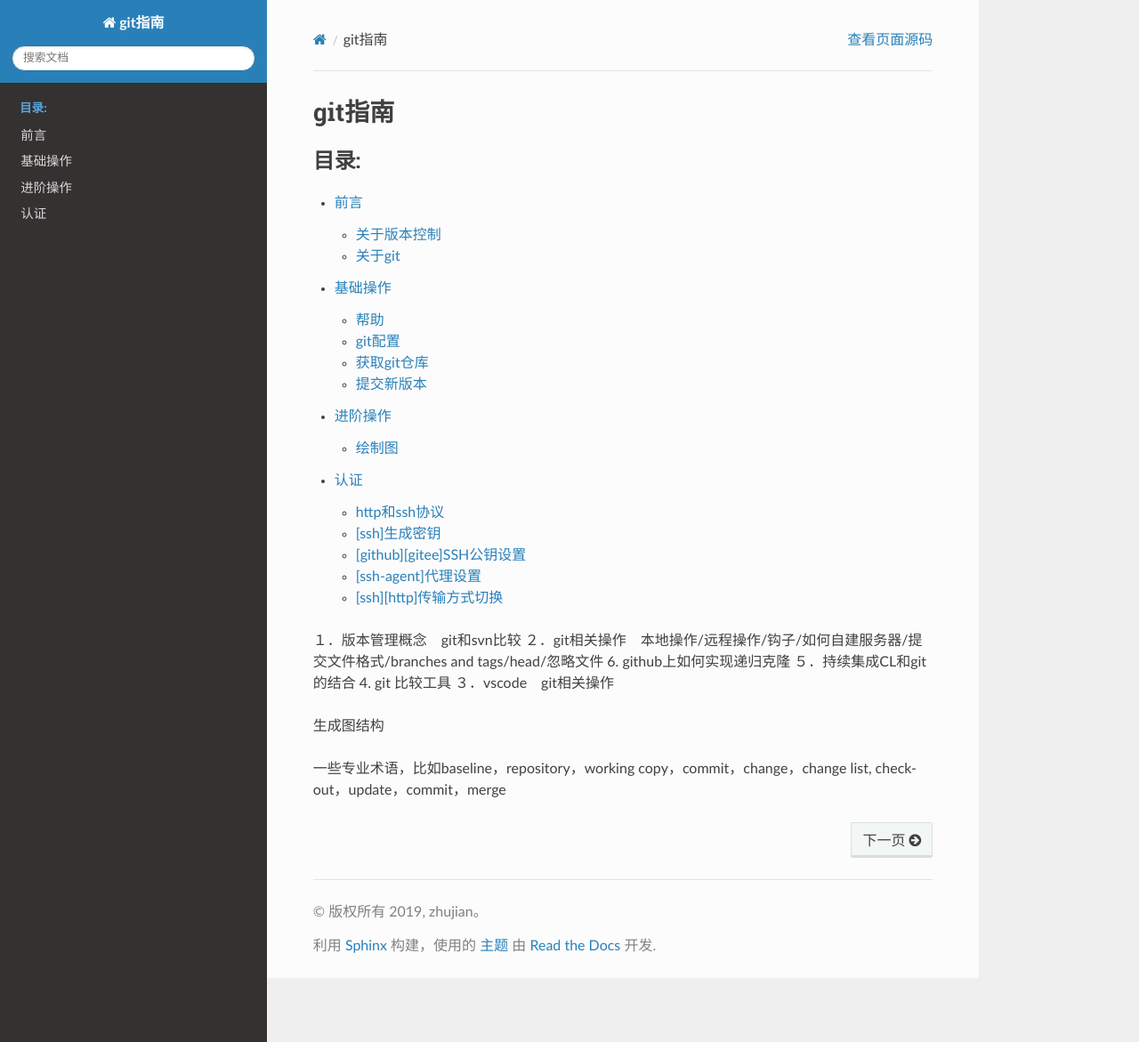
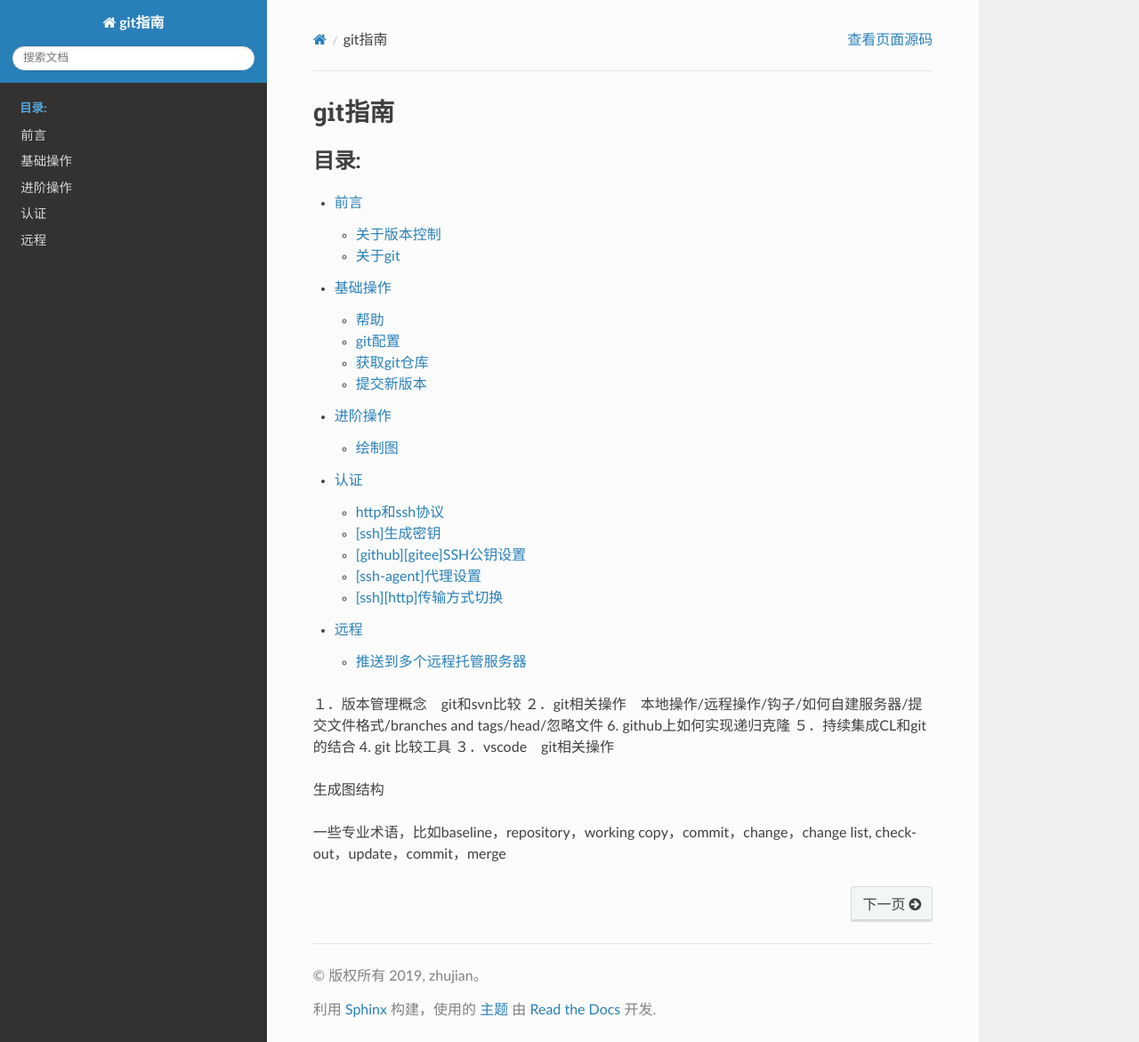
Before and after one commit to Document-Collection/git-guide, a Sphinx documentation site: the page built from docs/source/index.rst, in a window 1280 px wide and 1171 px high. Shown: the whole window at 89% size. Built offline with Sphinx 7.4.7 and the Read the Docs theme 2.0.0, drawn with Linux system fonts in a browser that asks for light colours.

Commit message:
添加推送到多个远程服务器文档

```diff
--- a/docs/source/index.rst
+++ b/docs/source/index.rst
@@ -14,6 +14,7 @@
    basic
    advanced
    authentication
+   remote
 
 
 １．版本管理概念　git和svn比较
--- /dev/null
+++ b/docs/source/remote.rst
@@ -0,0 +1,10 @@
+
+
+远程
+=====
+
+.. toctree::
+   :maxdepth: 2
+   :caption: 目录:
+
+   remote/推送到多个远程托管服务器
--- /dev/null
+++ b/docs/source/remote/推送到多个远程托管服务器.md
@@ -0,0 +1,23 @@
+
+# 推送到多个远程托管服务器
+
+将代码推送到多个远程托管服务器，多重备份保证安全性，比如推送到github和coding
+
+有两种情况
+
+1. 同时推送代码到多个仓库
+2. 指定推送的地址，比如本次操作仅推送到github，不推送到coding
+
+首先查看当前已追踪的远程仓库地址
+
+    $ git remote -v
+    origin	https://git.dev.tencent.com/zjZSTU/TEST.git (fetch)
+    origin	https://git.dev.tencent.com/zjZSTU/TEST.git (push)
+
+当前已追踪了coding服务器上的仓库，需要加入github仓库
+
+## 同时推送
+
+
+
+## 指定推送
```
